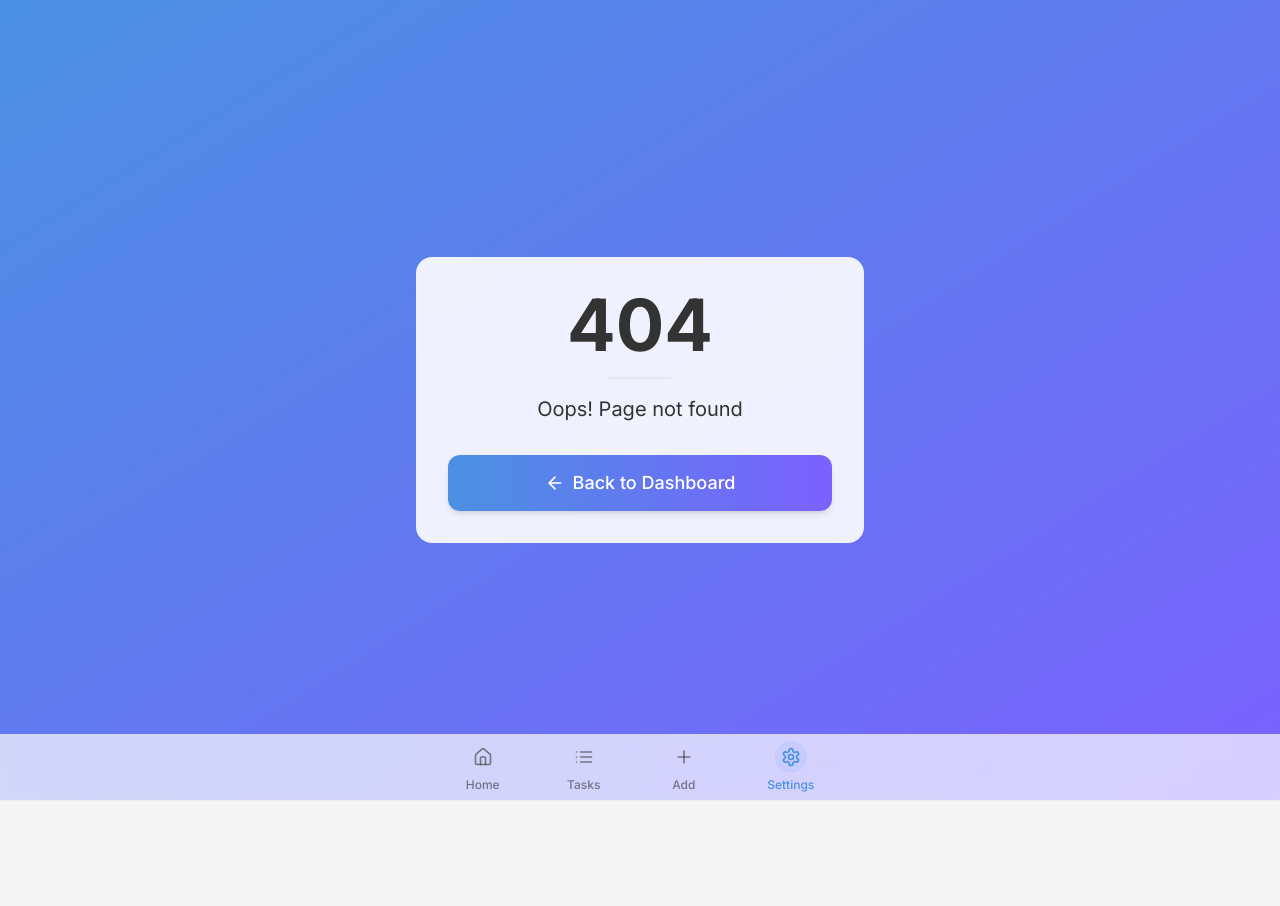
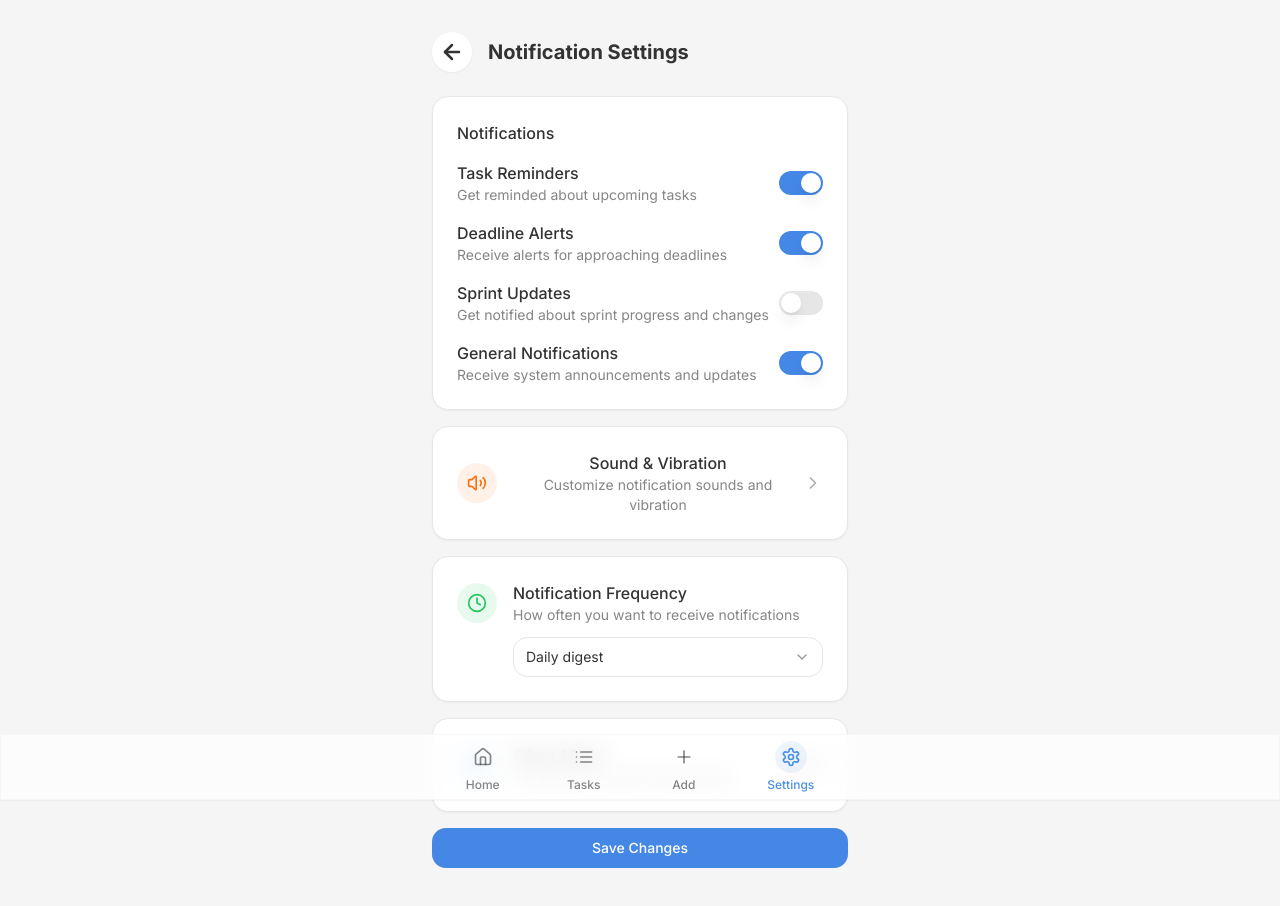
Before and after one commit to rahul7420/taskifyx-design, a React (Vite) app: page /settings/notifications in a window 1280 px wide. Before the commit this address had no page. Shown: the top 906 px of the page. Before the commit the page ends 800 px from the top, so only its background shows below. Built offline with nearby package versions, Linux system fonts and the light colour scheme.

Commit message:
Fix: Implement back button navigation
Implement a functional back button on the sub-settings pages to navigate back to the main settings page. Ensure proper navigation using Navigator.pop(context) and address any potential issues like missing context references or route configuration errors.

```diff
--- a/src/App.tsx
+++ b/src/App.tsx
@@ -15,6 +15,9 @@ import Tasks from "./pages/Tasks";
 import AddTask from "./pages/AddTask";
 import Settings from "./pages/Settings";
 import NotFound from "./pages/NotFound";
+import PrivacySettings from "./components/privacy/PrivacySettings";
+import NotificationSettings from "./components/notifications/NotificationSettings";
+import ProfileSettings from "./components/profile/ProfileSettings";
 
 const queryClient = new QueryClient();
 
@@ -32,6 +35,9 @@ const App = () => (
               <Route path="/tasks" element={<Tasks />} />
               <Route path="/add-task" element={<AddTask />} />
               <Route path="/settings" element={<Settings />} />
+              <Route path="/settings/privacy" element={<PrivacySettings />} />
+              <Route path="/settings/notifications" element={<NotificationSettings />} />
+              <Route path="/settings/profile" element={<ProfileSettings />} />
               <Route path="*" element={<NotFound />} />
             </Routes>
           </AnimatePresence>
--- a/src/components/notifications/NotificationSettings.tsx
+++ b/src/components/notifications/NotificationSettings.tsx
@@ -1,4 +1,3 @@
-
 import React, { useState } from "react";
 import { Card, CardContent } from "@/components/ui/card";
 import { Button } from "@/components/ui/button";
@@ -24,6 +23,11 @@ const NotificationSettings: React.FC = () => {
   const [silentMode, setSilentMode] = useState(false);
   const [frequency, setFrequency] = useState("daily");
 
+  const handleBackNavigation = () => {
+    navigate("/settings");
+    console.log("Navigating back to settings page");
+  };
+
   const handleSave = () => {
     toast.success("Notification settings saved successfully!");
     navigate("/settings");
@@ -39,17 +43,17 @@ const NotificationSettings: React.FC = () => {
         <FadeIn direction="down">
           <div className="flex items-center mb-6">
             <button
-              onClick={() => navigate("/settings")}
-              className="mr-4 p-2 rounded-full hover:bg-gray-100"
+              onClick={handleBackNavigation}
+              className="flex items-center justify-center w-10 h-10 mr-4 rounded-full bg-white shadow-sm hover:bg-gray-100 transition-colors"
+              aria-label="Back to settings"
             >
-              <ArrowLeft className="h-5 w-5 text-taskify-darkgrey" />
+              <ArrowLeft className="h-6 w-6 text-taskify-darkgrey font-bold" strokeWidth={2.5} />
             </button>
             <h2 className="text-xl font-bold text-taskify-darkgrey">Notification Settings</h2>
           </div>
         </FadeIn>
 
         <div className="space-y-4">
-          {/* Notification Toggles */}
           <FadeIn delay={100}>
             <Card>
               <CardContent className="p-6 space-y-4">
@@ -112,7 +116,6 @@ const NotificationSettings: React.FC = () => {
             </Card>
           </FadeIn>
 
-          {/* Sound & Vibration Settings */}
           <FadeIn delay={200}>
             <Card>
               <CardContent className="p-6">
@@ -137,7 +140,6 @@ const NotificationSettings: React.FC = () => {
             </Card>
           </FadeIn>
 
-          {/* Notification Frequency */}
           <FadeIn delay={300}>
             <Card>
               <CardContent className="p-6">
@@ -172,7 +174,6 @@ const NotificationSettings: React.FC = () => {
             </Card>
           </FadeIn>
 
-          {/* Silent Mode */}
           <FadeIn delay={400}>
             <Card>
               <CardContent className="p-6">
@@ -197,7 +198,6 @@ const NotificationSettings: React.FC = () => {
             </Card>
           </FadeIn>
 
-          {/* Save Button */}
           <FadeIn delay={500} direction="up" className="mt-8">
             <Button
               onClick={handleSave}
--- a/src/components/privacy/PrivacySettings.tsx
+++ b/src/components/privacy/PrivacySettings.tsx
@@ -20,6 +20,12 @@ const PrivacySettings: React.FC = () => {
   const [shareTaskActivity, setShareTaskActivity] = useState(false);
   const [allowDataCollection, setAllowDataCollection] = useState(true);
 
+  const handleBackNavigation = () => {
+    // Navigate back to the main settings page
+    navigate("/settings");
+    console.log("Navigating back to settings page");
+  };
+
   const handleSave = () => {
     toast.success("Privacy settings saved successfully!");
     navigate("/settings");
@@ -31,7 +37,7 @@ const PrivacySettings: React.FC = () => {
         <FadeIn direction="down">
           <div className="flex items-center mb-6">
             <button
-              onClick={() => navigate("/settings")}
+              onClick={handleBackNavigation}
               className="flex items-center justify-center w-10 h-10 mr-4 rounded-full bg-white shadow-sm hover:bg-gray-100 transition-colors"
               aria-label="Back to settings"
             >
--- a/src/components/profile/ProfileSettings.tsx
+++ b/src/components/profile/ProfileSettings.tsx
@@ -1,4 +1,3 @@
-
 import React, { useState } from "react";
 import { Card, CardContent } from "@/components/ui/card";
 import { Button } from "@/components/ui/button";
@@ -15,8 +14,14 @@ const ProfileSettings: React.FC = () => {
   const [isDarkMode, setIsDarkMode] = useState(false);
   const [privacyExpanded, setPrivacyExpanded] = useState(false);
 
+  const handleBackNavigation = () => {
+    navigate("/settings");
+    console.log("Navigating back to settings page");
+  };
+
   const handleSave = () => {
     toast.success("Profile updated successfully!");
+    navigate("/settings");
   };
 
   const handleEditEmail = () => {
@@ -32,10 +37,11 @@ const ProfileSettings: React.FC = () => {
       <FadeIn direction="down">
         <div className="flex items-center mb-6">
           <button
-            onClick={() => navigate("/settings")}
-            className="mr-4 p-2 rounded-full hover:bg-gray-100"
+            onClick={handleBackNavigation}
+            className="flex items-center justify-center w-10 h-10 mr-4 rounded-full bg-white shadow-sm hover:bg-gray-100 transition-colors"
+            aria-label="Back to settings"
           >
-            <ArrowLeft className="h-5 w-5 text-taskify-darkgrey" />
+            <ArrowLeft className="h-6 w-6 text-taskify-darkgrey font-bold" strokeWidth={2.5} />
           </button>
           <h2 className="text-xl font-bold text-taskify-darkgrey">Profile Settings</h2>
         </div>
--- a/src/pages/Settings.tsx
+++ b/src/pages/Settings.tsx
@@ -1,4 +1,3 @@
-
 import React, { useState } from "react";
 import { useNavigate } from "react-router-dom";
 import Transition from "@/components/animations/Transition";
@@ -7,9 +6,6 @@ import { User, Bell, Moon, Shield, LogOut } from "lucide-react";
 import Button from "@/components/common/Button";
 import { toast } from "sonner";
 import ProfileOverviewPopup from "@/components/profile/ProfileOverviewPopup";
-import ProfileSettings from "@/components/profile/ProfileSettings";
-import NotificationSettings from "@/components/notifications/NotificationSettings";
-import PrivacySettings from "@/components/privacy/PrivacySettings";
 
 // Import UI components
 import {
@@ -67,9 +63,6 @@ const Settings = () => {
   const navigate = useNavigate();
   const [theme, setTheme] = useState<"light" | "dark" | "custom">("light");
   const [showProfileOverview, setShowProfileOverview] = useState(false);
-  const [showProfileSettings, setShowProfileSettings] = useState(false);
-  const [showNotificationSettings, setShowNotificationSettings] = useState(false);
-  const [showPrivacySettings, setShowPrivacySettings] = useState(false);
 
   const handleLogout = () => {
     toast.success("Logged out successfully");
@@ -79,18 +72,6 @@ const Settings = () => {
   const showComingSoon = (feature: string) => {
     toast.info(`${feature} will be available soon!`);
   };
-
-  if (showProfileSettings) {
-    return <ProfileSettings />;
-  }
-
-  if (showNotificationSettings) {
-    return <NotificationSettings />;
-  }
-
-  if (showPrivacySettings) {
-    return <PrivacySettings />;
-  }
 
   return (
     <Transition className="min-h-screen pb-20 pt-8">
@@ -110,7 +91,7 @@ const Settings = () => {
             icon={<User className="h-5 w-5 text-taskify-blue" />}
             title="Profile Settings"
             description="Manage your profile information"
-            onClick={() => setShowProfileSettings(true)}
+            onClick={() => navigate("/settings/profile")}
             delay={100}
           />
 
@@ -182,16 +163,16 @@ const Settings = () => {
             icon={<Bell className="h-5 w-5 text-orange-500" />}
             title="Notification Settings"
             description="Manage your notifications"
-            onClick={() => setShowNotificationSettings(true)}
+            onClick={() => navigate("/settings/notifications")}
             delay={300}
           />
 
-          {/* Privacy Policy - Updated to use the new PrivacySettings component */}
+          {/* Privacy Policy - Updated to use the new route */}
           <SettingsOption
             icon={<Shield className="h-5 w-5 text-green-500" />}
             title="Privacy Settings"
             description="Manage your privacy and data"
-            onClick={() => setShowPrivacySettings(true)}
+            onClick={() => navigate("/settings/privacy")}
             delay={400}
           />
         </div>
```
